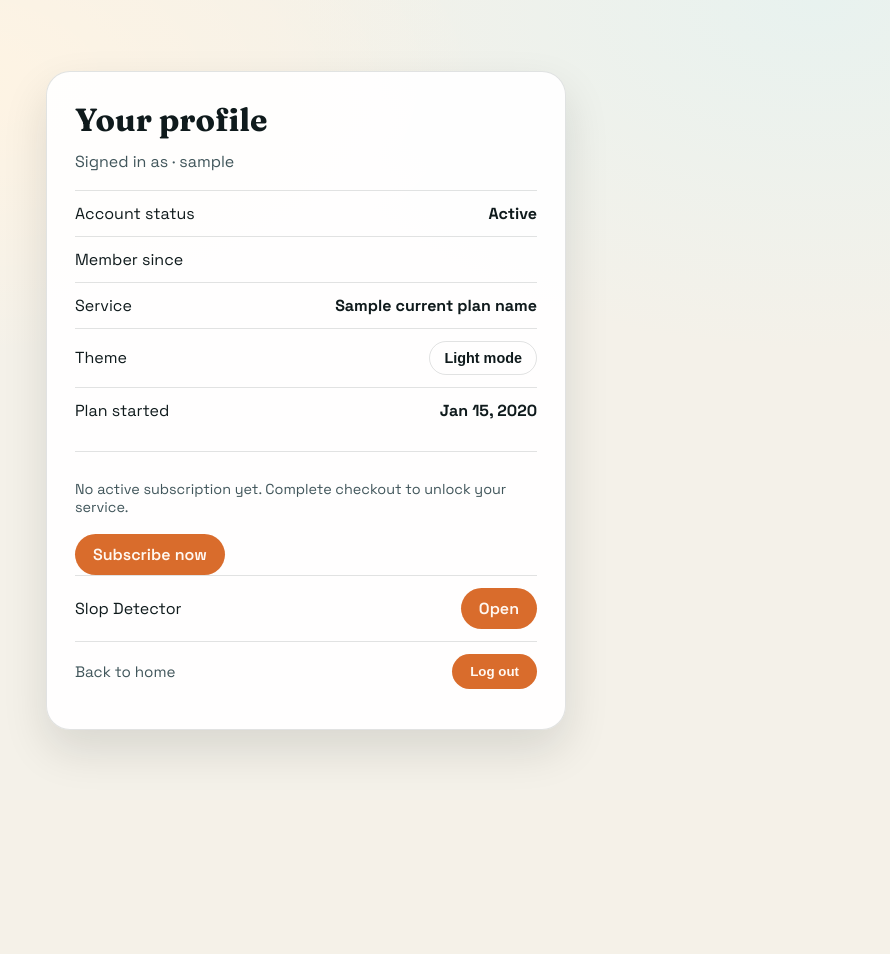
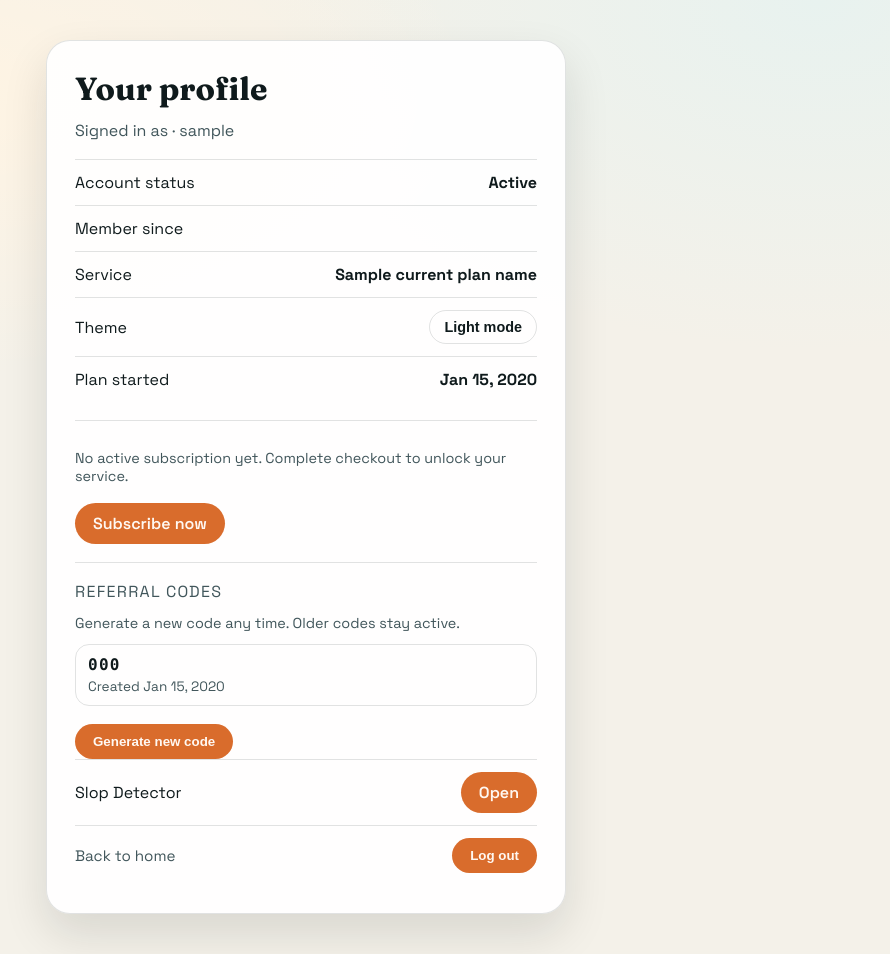
Before and after one commit to athena-live/lily, a Django app: template home/templates/home/profile.html in a window 1280 px wide. Shown: the whole page, without its empty margins (334-1224 px from the left). Before the commit the page ends 756 px from the top, so only its background shows below. Run offline with Django 3.2, Linux system fonts and the light colour scheme; the template is opened without the code that fills it: most values are stand-ins (such as "Sample title", 1, 10 or a date in 2020).

Commit message:
Summary:
Added referral code model, generation helper, and auto-create on new user signup via signal.
Added profile UI to list referral codes and generate new ones (older codes stay active).
Added POST endpoint and URL for generating new referral codes.
Files changed:

models.py
signals.py
apps.py
settings.py
views.py
urls.py
profile.html
0006_referralcode.py

```diff
--- a/home/apps.py
+++ b/home/apps.py
@@ -4,3 +4,6 @@ from django.apps import AppConfig
 class HomeConfig(AppConfig):
     default_auto_field = 'django.db.models.BigAutoField'
     name = 'home'
+
+    def ready(self):
+        from . import signals  # noqa: F401
--- a/home/templates/home/profile.html
+++ b/home/templates/home/profile.html
@@ -132,6 +132,47 @@
         color: var(--ink-muted);
         font-size: 0.9rem;
         margin-top: 10px;
+      }
+
+      .ref-list {
+        display: grid;
+        gap: 10px;
+        margin-top: 12px;
+      }
+
+      .ref-item {
+        display: flex;
+        align-items: center;
+        justify-content: space-between;
+        gap: 12px;
+        padding: 10px 12px;
+        border-radius: 14px;
+        border: 1px solid var(--mist);
+      }
+
+      .ref-code {
+        font-family: ui-monospace, SFMono-Regular, Menlo, Monaco, Consolas, "Liberation Mono",
+          "Courier New", monospace;
+        font-weight: 600;
+        letter-spacing: 0.08em;
+      }
+
+      .ref-meta {
+        color: var(--ink-muted);
+        font-size: 0.85rem;
+        margin-top: 4px;
+      }
+
+      .badge {
+        background: rgba(217, 108, 44, 0.12);
+        color: var(--accent);
+        padding: 4px 10px;
+        border-radius: 999px;
+        font-size: 0.7rem;
+        text-transform: uppercase;
+        letter-spacing: 0.08em;
+        font-weight: 600;
+        white-space: nowrap;
       }
 
       .modal-backdrop {
@@ -290,6 +331,34 @@
         </div>
       {% endif %}
 
+      <div class="section">
+        <div class="section-title">Referral codes</div>
+        <div class="plan-note">
+          Generate a new code any time. Older codes stay active.
+        </div>
+        {% if referral_codes %}
+          <div class="ref-list">
+            {% for ref in referral_codes %}
+              <div class="ref-item">
+                <div>
+                  <div class="ref-code">{{ ref.code }}</div>
+                  <div class="ref-meta">Created {{ ref.created_at|date:"M d, Y" }}</div>
+                </div>
+                {% if ref.is_active %}
+                  <span class="badge">Active</span>
+                {% endif %}
+              </div>
+            {% endfor %}
+          </div>
+        {% else %}
+          <div class="plan-note">No referral codes yet.</div>
+        {% endif %}
+        <form method="post" action="{% url 'home:generate_referral_code' %}">
+          {% csrf_token %}
+          <button class="btn btn-spaced" type="submit">Generate new code</button>
+        </form>
+      </div>
+
       <div class="row">
         <span>Slop Detector</span>
         <a class="btn" href="{% url 'content_ingestion:ingest' %}">Open</a>
--- a/home/urls.py
+++ b/home/urls.py
@@ -11,6 +11,7 @@ urlpatterns = [
     path("subscription/status/", views.subscription_status, name="subscription_status"),
     path("subscription/change/", views.change_subscription, name="change_subscription"),
     path("subscription/cancel/", views.cancel_subscription, name="cancel_subscription"),
+    path("referral/generate/", views.generate_referral_code, name="generate_referral_code"),
     path("theme/", views.set_theme, name="set_theme"),
     path("stripe/webhook/", views.stripe_webhook, name="stripe_webhook"),
     path("root/", views.root_domain, name="root_domain"),
--- a/lily/settings.py
+++ b/lily/settings.py
@@ -63,7 +63,7 @@ INSTALLED_APPS = [
     'deployment_versioning',
     'access_control',
     'api_integrations',
-    'home',
+    'home.apps.HomeConfig',
 ]
 
 MIDDLEWARE = [
```
Also changed, not shown: home/models.py (+32 -0 lines), home/signals.py (added, +14 -0 lines), home/views.py (+13 -1 lines), home/migrations/0006_referralcode.py (added).
